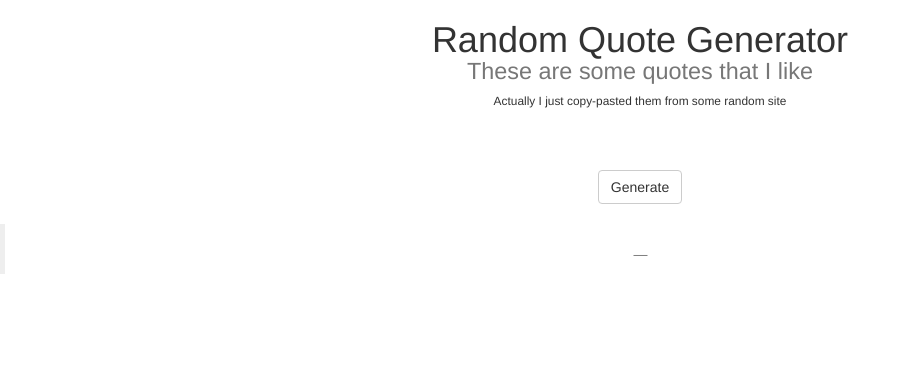
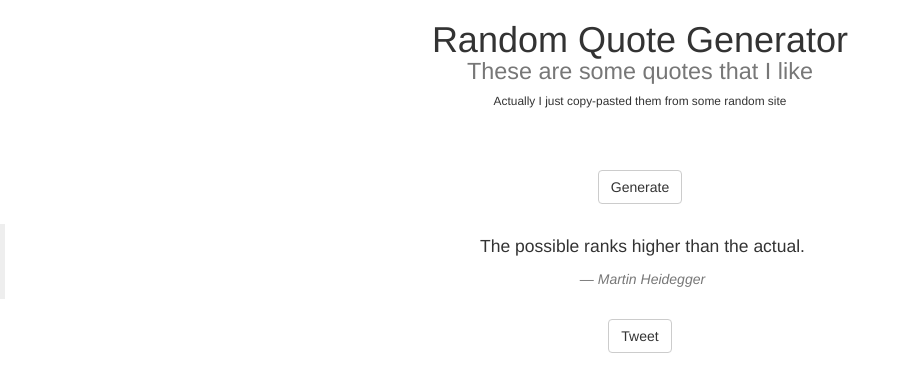
Before and after one commit to jmle/free-code-camp, a plain HTML site: page random-quote-generator/index.html in a window 1280 px wide. Shown: the whole page, without its empty margins (0-911 px from the left). Drawn offline with nearby package versions, Linux system fonts and the light colour scheme; some icons are missing.

Commit message:
Adding tweet functionality

```diff
--- a/random-quote-generator/index.html
+++ b/random-quote-generator/index.html
@@ -32,6 +32,9 @@
         <p id="quote"></p>
         <footer><cite id="author" title="Author"></cite></footer>
       </blockquote>
+      <a id="tweet" class="btn btn-default"
+                    href="https://twitter.com/intent/tweet?text="
+                    role="button" target="_blank">Tweet</a>
     </div>
   </body>
 </html>
--- a/random-quote-generator/script.js
+++ b/random-quote-generator/script.js
@@ -42,12 +42,28 @@ $(document).ready(function() {
     {"quote": "If we did the things we are capable of, we would astound ourselves. ", "author": "Thomas Edison"}
   ];
 
-  $("#generate").click(function() {
+  var generateQuote = function() {
     this.quotes = quotes;
     var rand = Math.floor(Math.random() * quotes.length);
     var quote = quotes[rand];
 
     $("#quote").html(quote.quote);
     $("#author").html(quote.author);
+  };
+
+  $("#generate").click(generateQuote);
+
+  generateQuote();
+
+  /* Because of security concerns, we can't make a request using AJAX,
+     so we have to change the href attr during click */
+  $("#tweet").click(function() {
+    var quoteText = $("#quote").text();
+    var quoteAuthor = $("#author").text();
+
+    var tweet = (quoteText + " -" + quoteAuthor).replace(/\s/g, "%20");
+
+    $(this).attr("href", "https://twitter.com/intent/tweet?text=" + tweet);
   });
+
 });
```
